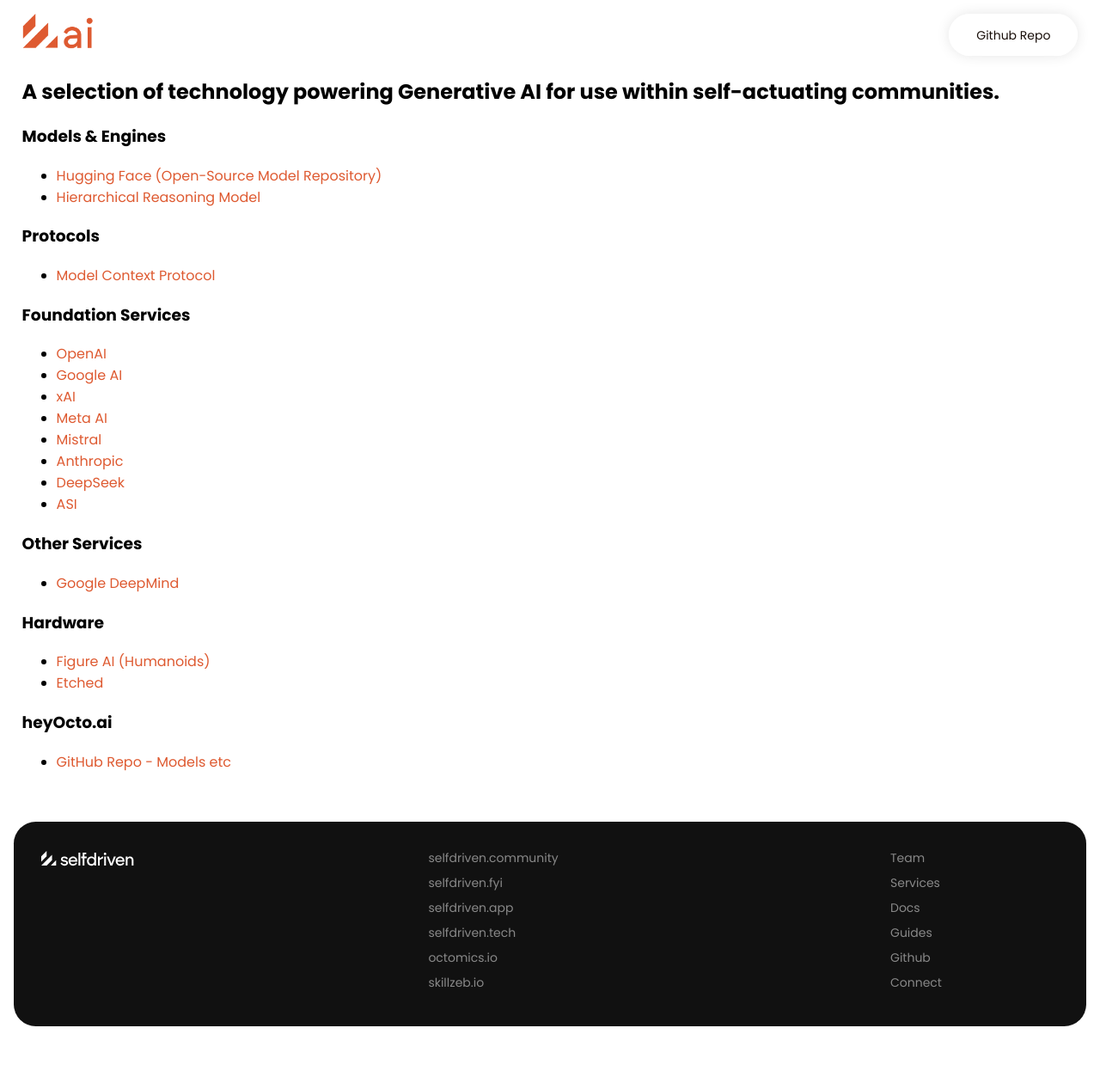
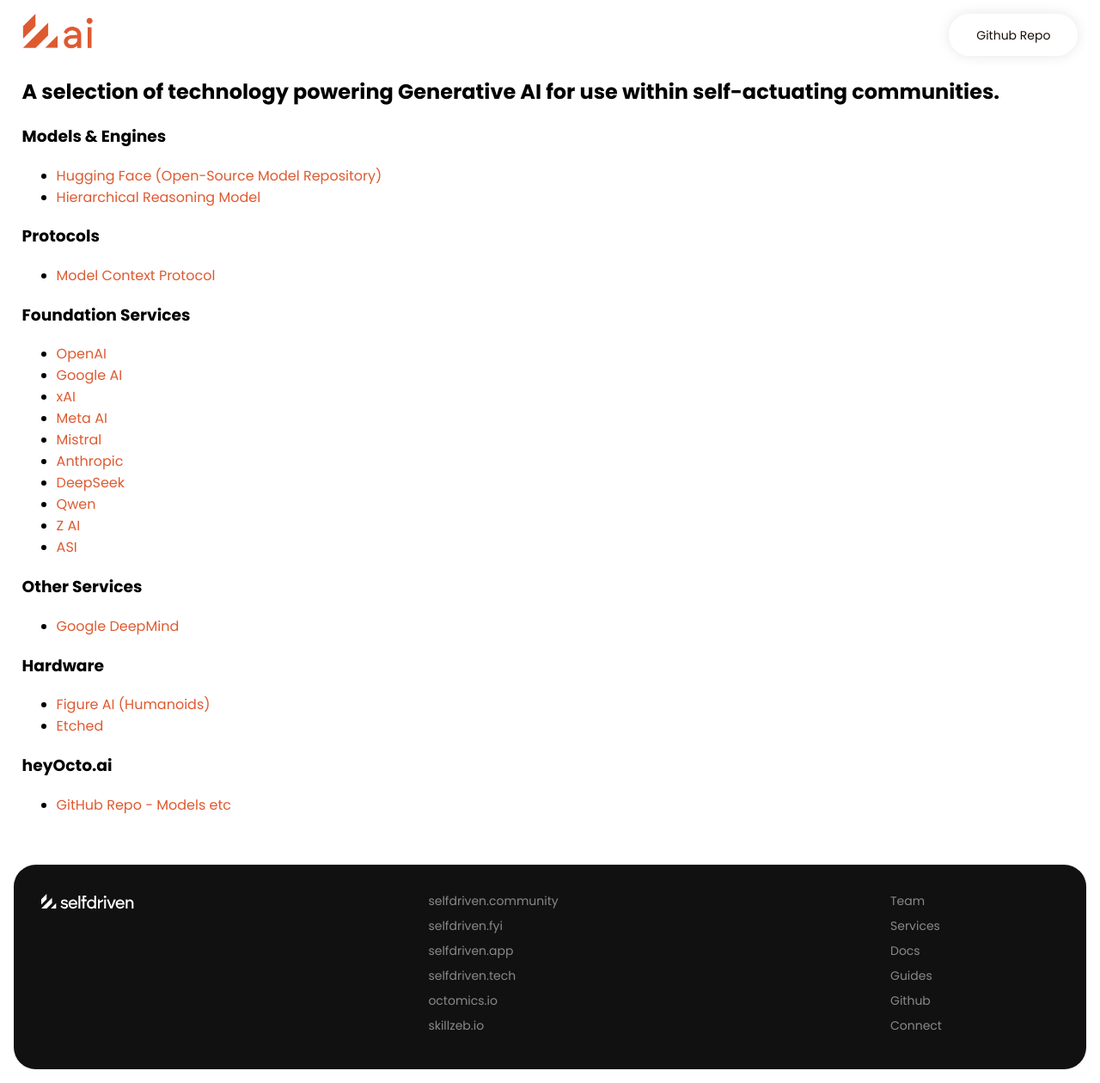
Before and after one commit to selfdriven-foundation/selfdriven-ai, a Jekyll site: the page built from docs/pages/tech.md, in a window 1280 px wide. Shown: the whole page at 86% size. Built offline with Jekyll 4.4.1, drawn with Linux system fonts in a browser that asks for light colours; before the commit the page ends 1210 px from its top, so only the background shows below that.

Commit message:
Update tech.md

```diff
--- a/docs/pages/tech.md
+++ b/docs/pages/tech.md
@@ -21,6 +21,8 @@
 - [Mistral](https://mistral.ai)
 - [Anthropic](https://anthropic.com)
 - [DeepSeek](https://deepseek.com)
+- [Qwen](https://qwen.ai)
+- [Z AI](z.ai)
 - [ASI](https://superintelligence.io)
 
 ### Other Services
```
